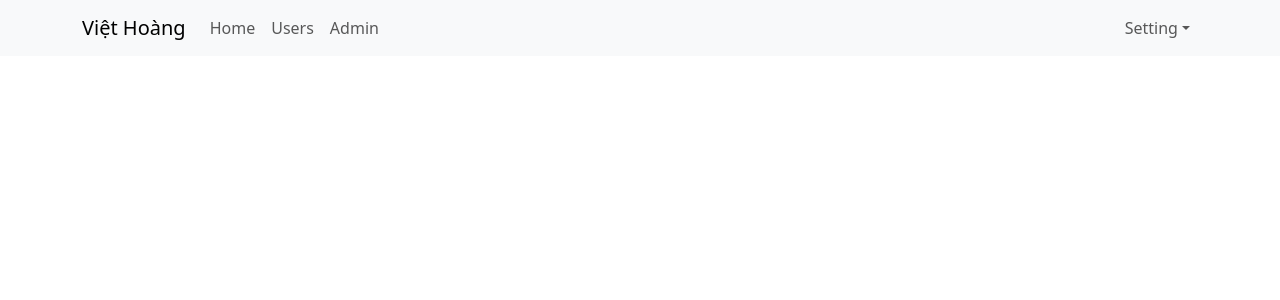
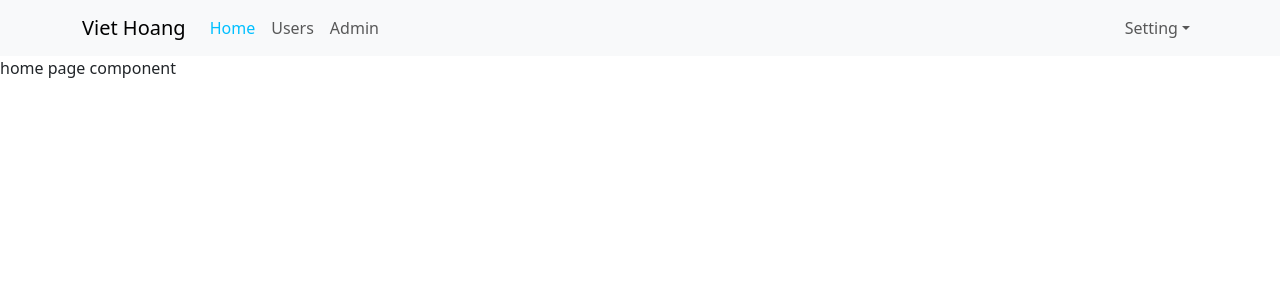
Before and after one commit to HOANGKHONGTANCRUSH/TetttReact, a React (Create React App) app: page / in a window 1280 px wide. Shown: the top 300 px of the page. Built offline with nearby package versions, Linux system fonts and the light colour scheme.

Commit message:
Hoang 18

```diff
--- a/src/App.js
+++ b/src/App.js
@@ -1,6 +1,6 @@
 import './App.scss';
 import Header from './components/Header/Header';
-
+import { Link, Outlet } from 'react-router-dom';
 
 
 
@@ -8,7 +8,16 @@
   return (
 
     <div className="app-container">
-      <Header></Header>
+      <div className='header-container'>
+        <Header />
+      </div>
+      <div className='main-container'>
+        <div className='sidenav-container'>
+
+        </div>
+        <div className='app-content'></div>
+        <Outlet />
+      </div>
     </div>
   );
 }
--- a/src/App.scss
+++ b/src/App.scss
@@ -7,3 +7,18 @@
   -webkit-font-smoothing: antialiased;
   -moz-osx-font-smoothing: grayscale;
 }
+
+.app-container {
+  .header-container {
+    .navbar-nav {
+      .nav-link {
+        &.active {
+          color: #00bfff;
+        }
+      }
+    }
+    // .nav-link.active {
+    //   color: red;
+    // }
+  }
+}
--- /dev/null
+++ b/src/components/Admin/Admin.js
@@ -0,0 +1,6 @@
+const Admin = (props) => {
+    return (
+        <div>a components</div>
+    )
+}
+export default Admin
--- a/src/components/Header/Header.js
+++ b/src/components/Header/Header.js
@@ -2,27 +2,29 @@
 import Nav from 'react-bootstrap/Nav';
 import Navbar from 'react-bootstrap/Navbar';
 import NavDropdown from 'react-bootstrap/NavDropdown';
+import { NavLink } from 'react-router-dom';
 
-const Header = () => {
+const Header = (props) => {
     return (
         <Navbar expand="lg" className="bg-body-tertiary">
             <Container>
-                <Navbar.Brand href="#home">Việt Hoàng</Navbar.Brand>
+                {/* <Navbar.Brand href="">Việt Hoàng</Navbar.Brand> */}
+                <NavLink to='/' className='navbar-brand'>Viet Hoang</NavLink>
                 <Navbar.Toggle aria-controls="basic-navbar-nav" />
                 <Navbar.Collapse id="basic-navbar-nav">
                     <Nav className="me-auto">
-                        <Nav.Link href="#home">Home</Nav.Link>
-                        <Nav.Link href="#link">Users</Nav.Link>
-                        <Nav.Link href="#link">Admin</Nav.Link>
+                        <NavLink to='/' className='nav-link '>Home</NavLink>
+                        <NavLink to='/users' className='nav-link '>Users</NavLink>
+                        <NavLink to='/admins' className='nav-link '>Admin</NavLink>
                     </Nav>
                     <Nav>
                         <NavDropdown title="Setting" id="basic-nav-dropdown">
-                            <NavDropdown.Item href="#action/3.3">Log in</NavDropdown.Item>
+                            <NavDropdown.Item >Log in</NavDropdown.Item>
                             <NavDropdown.Divider />
-                            <NavDropdown.Item href="#action/3.4">
+                            <NavDropdown.Item >
                                 Log uot
                             </NavDropdown.Item>
-                            <NavDropdown.Item href="#action/3.3">Profile</NavDropdown.Item>
+                            <NavDropdown.Item >Profile</NavDropdown.Item>
                         </NavDropdown>
                     </Nav>
                 </Navbar.Collapse>
--- /dev/null
+++ b/src/components/Home/HomePage.js
@@ -0,0 +1,9 @@
+const HomePage = (props) => {
+    return (
+        <div className="homepage-container">
+            home page component
+        </div>
+    )
+}
+
+export default HomePage
--- /dev/null
+++ b/src/components/User/User.js
@@ -0,0 +1,6 @@
+const Users = (props) => {
+    return (
+        <div>user components</div>
+    )
+}
+export default Users
--- a/src/index.js
+++ b/src/index.js
@@ -5,12 +5,25 @@
 import { Provider } from 'react-redux';
 import store from './redux/store';
 import 'bootstrap/dist/css/bootstrap.min.css';
+import { BrowserRouter, Route, Routes } from 'react-router-dom';
+import User from './components/User/User'
+import Admin from './components/Admin/Admin'
+import HomePage from './components/Home/HomePage';
 
 const root = ReactDOM.createRoot(document.getElementById('root'));
 root.render(
   <Provider store={store}>
     {/* <React.StrictMode> */}
-    <App />
+    <BrowserRouter>
+      <Routes>
+        <Route path='/' element={<App />} >
+          <Route index element={<HomePage />} />
+          <Route path='users' element={<User />} />
+          <Route path='admins' element={<Admin />} />
+        </Route>
+      </Routes>
+    </BrowserRouter>
+
     {/* </React.StrictMode> */}
   </Provider>
 );
```
Also changed, not shown: 1 other file (tests, documents, lock files or other folders).
